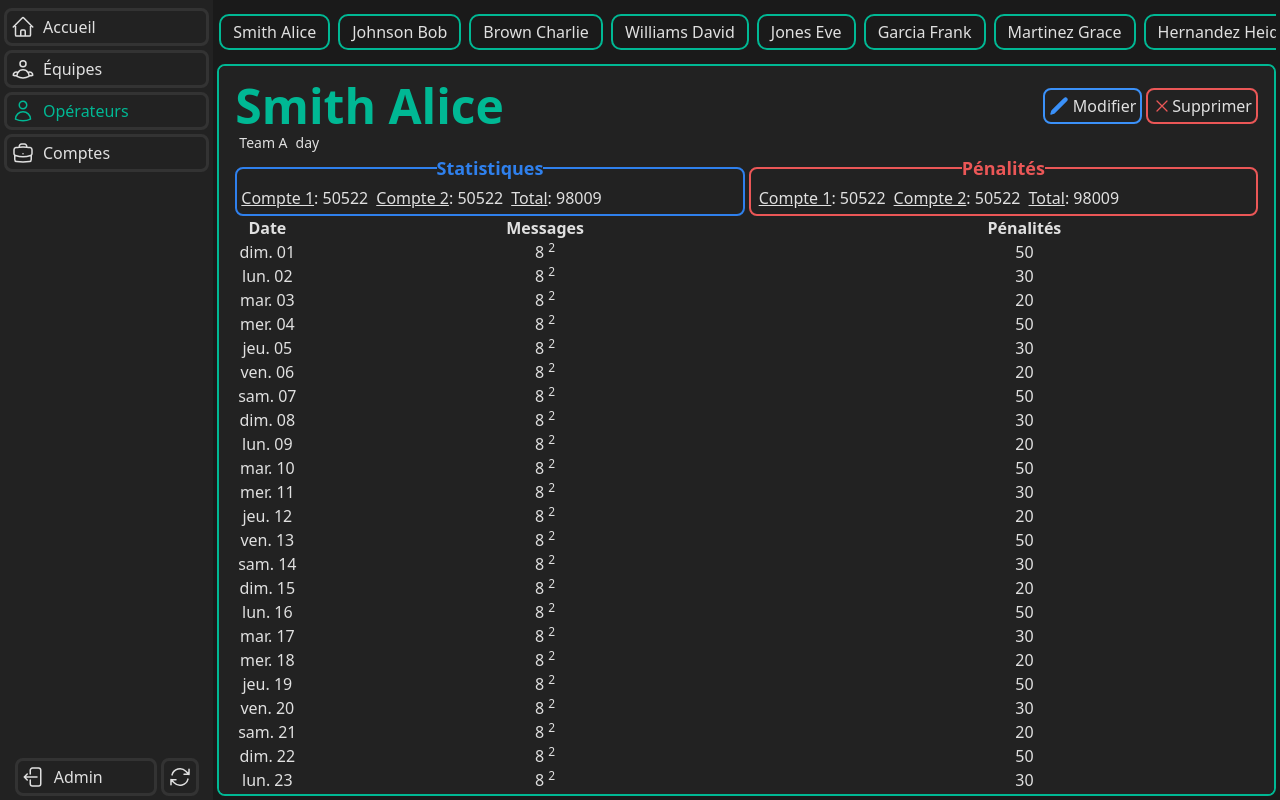
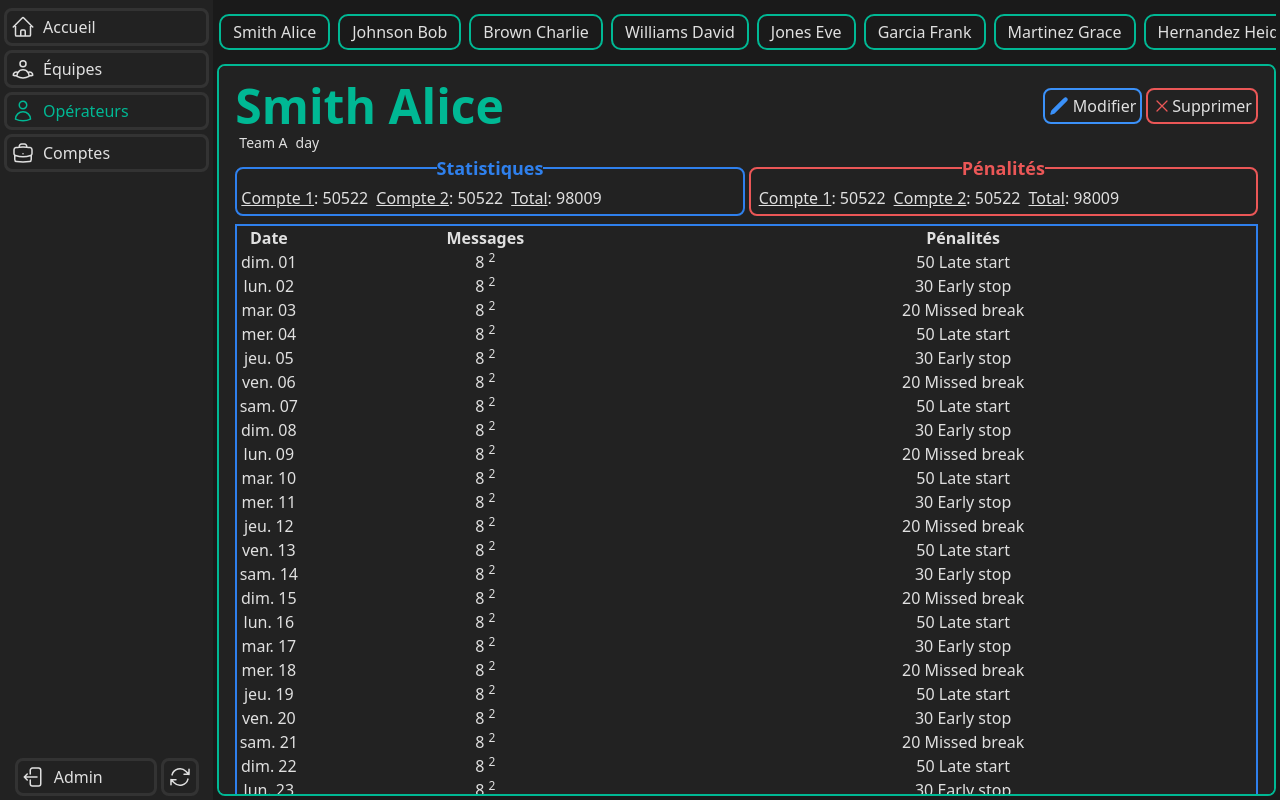
Before and after one commit to wallcreation/OPS-Front, a Vue app: page /admin/operators in a window 1280 px wide. Built offline with nearby package versions, Linux system fonts and the light colour scheme.

Commit message:
refactor: add penalty handling functions and improve table structure in OperatorInfo component

```diff
--- a/src/components/OperatorInfo.vue
+++ b/src/components/OperatorInfo.vue
@@ -13,11 +13,16 @@ const props = defineProps({
     required: true,
   },
 })
-function formatDate(dateStr, options = { weekday: "short", day: '2-digit'}) {
+function getpenaltyamount(date) {
+  return props.penalty.find((p) => p.date === date)?.amount || '-'
+}
+function getpenaltyraison(date) {
+  return props.penalty.find((p) => p.date === date)?.reason
+}
+function formatDate(dateStr, options = { weekday: 'short', day: '2-digit' }) {
   const date = new Date(dateStr)
   return new Intl.DateTimeFormat('fr-FR', options).format(date)
 }
-
 </script>
 <template>
   <div class="p-2 rounded">
@@ -79,13 +84,14 @@ function formatDate(dateStr, options = { weekday: "short", day: '2-digit'}) {
       </fieldset>
     </div>
     <!--Stat table-->
-    <div>
-      <table class="w-full text-center">
+    <div class="mt-2">
+      <div></div>
+      <table class="w-full text-center border-2 border-[#2F80ED] rounded-lg">
         <thead>
           <tr>
-            <th class="w-16 ">Date</th>
-            <th>Messages</th>
-            <th>Pénalités</th>
+            <th class="w-16">Date</th>
+            <th class="">Messages</th>
+            <th class="">Pénalités</th>
           </tr>
         </thead>
         <tbody>
@@ -95,7 +101,8 @@ function formatDate(dateStr, options = { weekday: "short", day: '2-digit'}) {
               {{ stat.total }} <sup>{{ stat.stop_total }}</sup>
             </td>
             <td>
-                {{ penalty.find(p => p.date === stat.date)?.amount || '-' }}
+              {{ penalty.find((p) => p.date === stat.date)?.amount || '-' }}
+              {{ getpenaltyraison(stat.date) }}
             </td>
           </tr>
         </tbody>
@@ -103,3 +110,28 @@ function formatDate(dateStr, options = { weekday: "short", day: '2-digit'}) {
     </div>
   </div>
 </template>
+<style>
+::-webkit-scrollbar {
+  width: 7px;
+  height: 7px; /* important si scroll horizontal */
+}
+
+/* Fond du track (la ligne du scroll) */
+::-webkit-scrollbar-track {
+  background: transparent !important;
+}
+
+/* Barre de scroll */
+::-webkit-scrollbar-thumb {
+  background-color: #888888; /* violet */
+  border-radius: 5px;
+  border: 2px solid transparent;
+  background-clip: content-box;
+}
+
+/* Hover */
+::-webkit-scrollbar-thumb:hover {
+  background-color: #00B894; /* plus foncé */
+}
+
+</style>
```
